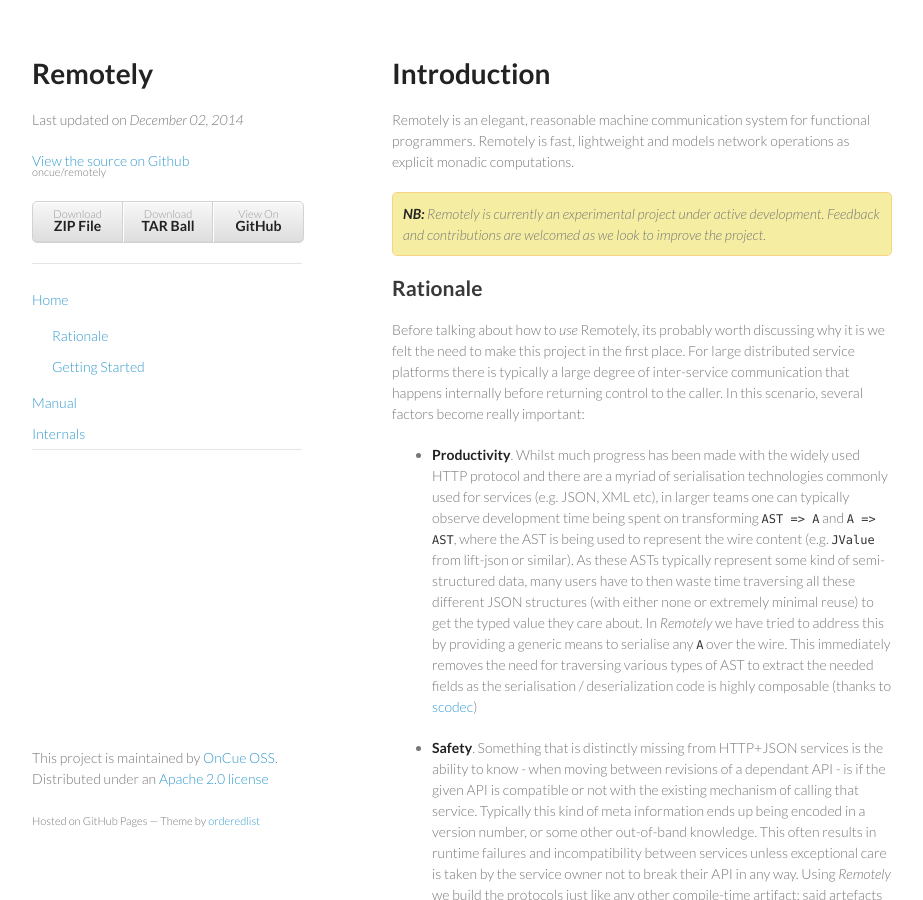
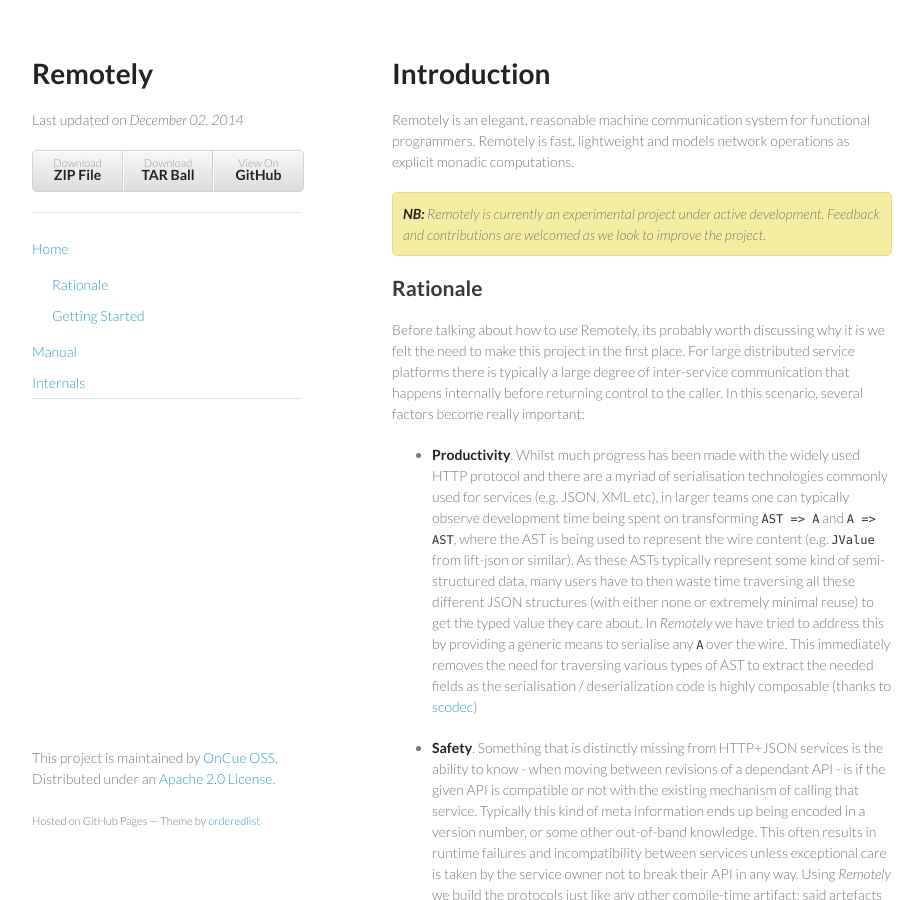
Before and after one commit to Verizon/remotely, a Jekyll site: the page built from index.md, in a window 1280 px wide and 900 px high. Shown: the whole window, without its empty margins (178-1101 px from the left). Built offline with Jekyll 4.4.1, drawn with Linux system fonts in a browser that asks for light colours; Markdown is read by kramdown in place of the engine named in the settings.

Commit message:
removed kruft in the layout

```diff
--- a/_layouts/default.html
+++ b/_layouts/default.html
@@ -18,8 +18,6 @@
       <header>
         <h1>Remotely</h1>
         <p>Last updated on <em>{{ site.time | date: '%B %d, %Y' }}</em></p>
-        <p class="view"><a href="https://github.com/oncue/remotely">View the source on Github
-        <br/><small>oncue/remotely</small></a></p>
 
         <ul>
           <li><a href="https://github.com/oncue/remotely/zipball/master">Download <strong>ZIP File</strong></a></li>
@@ -68,9 +66,6 @@
           {% endif %}
         </ol>
 
-
-
-
         <hr />
 
       </header>
@@ -78,7 +73,8 @@
         {{ content }}
       </section>
       <footer>
-        <p>This project is maintained by <a href="http://github.com/oncue">OnCue OSS</a>.<br/>Distributed under an <a href="http://www.apache.org/licenses/LICENSE-2.0.html" target="_blank">Apache 2.0 license</a></p>
+        <p>This project is maintained by <a href="http://github.com/oncue">OnCue OSS</a>.
+        <br/>Distributed under an <a href="http://www.apache.org/licenses/LICENSE-2.0.html" target="_blank">Apache 2.0 License.</a></p>
         <p><small>Hosted on GitHub Pages &mdash; Theme by <a href="https://github.com/orderedlist">orderedlist</a></small></p>
       </footer>
     </div>
```
